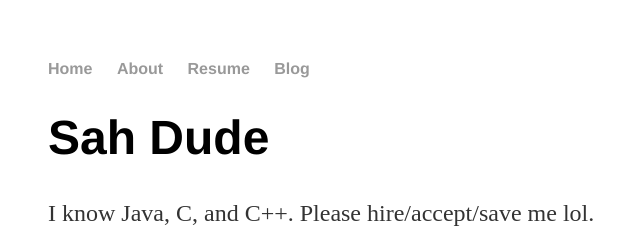
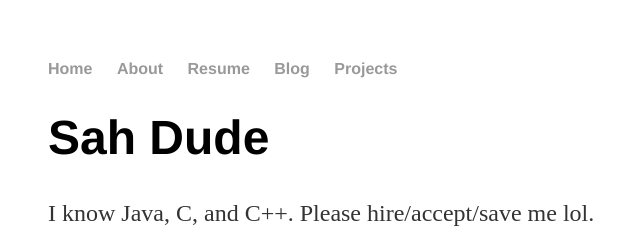
Before and after one commit to matthewjlee/matthewjlee.github.io, a Jekyll site: the page built from index.html, in a window 1280 px wide. Shown: the top 252 px of the page, without its empty margins (144-784 px from the left). Built offline with Jekyll 4.4.1, drawn with Linux system fonts in a browser that asks for light colours; grey boxes are pictures that could not be loaded.

Commit message:
added project link

```diff
--- a/_layouts/default.html
+++ b/_layouts/default.html
@@ -12,6 +12,7 @@
 		        	<li><a href="/about">About</a></li>
 	        		<li><a href="/Resume2016.mlee.git.pdf">Resume</a></li>
 	        		<li><a href="/blog">Blog</a></li>
+	        		<li><a href="/projects">Projects</a><li>
 	    		</ul>
 			</nav>
 			<div class="container">
```
